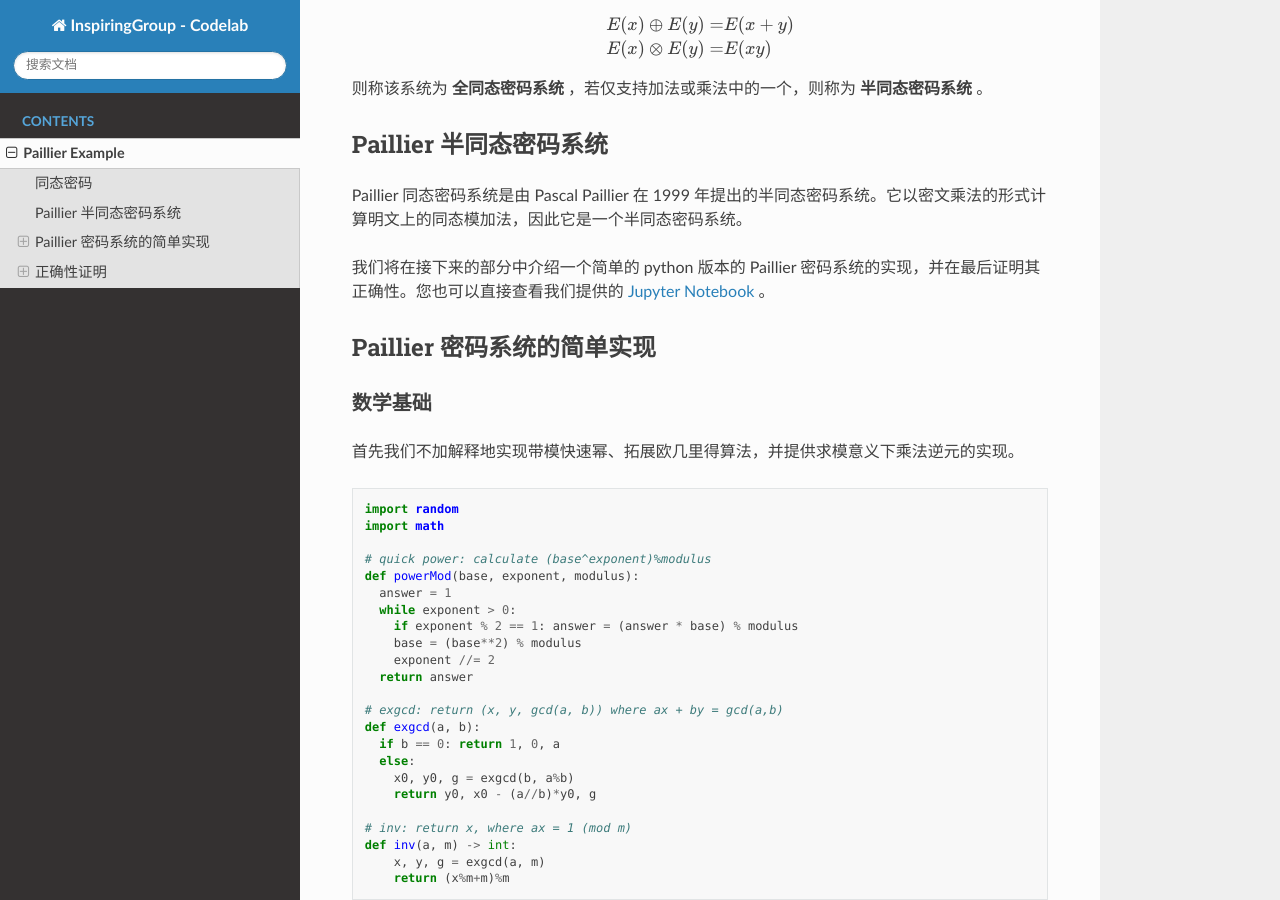
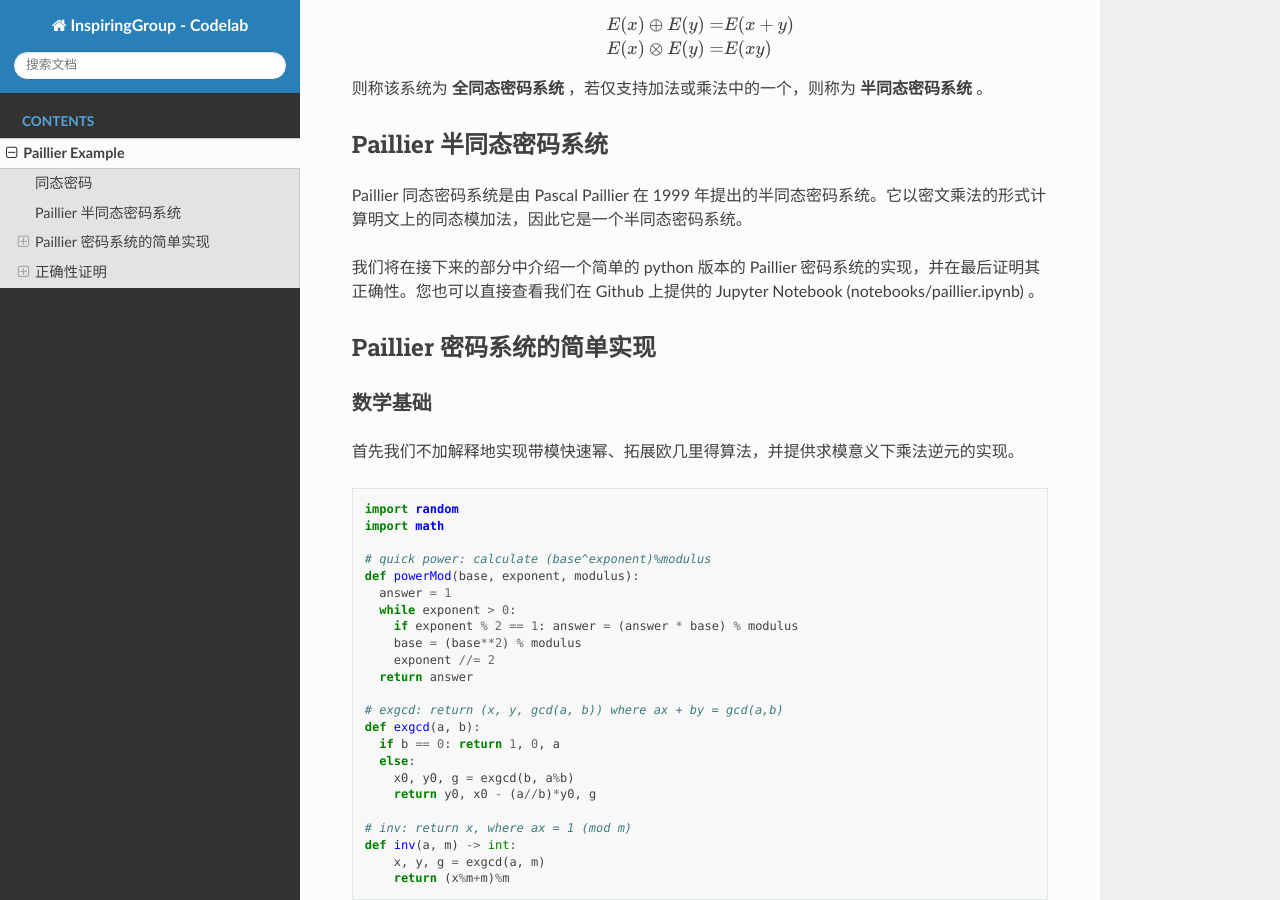
Before and after one commit to 1286482110/InspiringGroup-Codelab, a Sphinx documentation site: the page built from docs/source/paillier/paillier.rst, in a window 1280 px wide and 900 px high, scrolled down 484 px. Built offline with Sphinx 7.4.7 and the Read the Docs theme 2.0.0, drawn with Linux system fonts in a browser that asks for light colours; some of the changed text lies outside the part shown.

Commit message:
Remove ipynb link

```diff
--- a/docs/source/paillier/paillier.rst
+++ b/docs/source/paillier/paillier.rst
@@ -30,7 +30,7 @@ Paillier 半同态密码系统
 
 Paillier 同态密码系统是由 Pascal Paillier 在 1999 年提出的半同态密码系统。它以密文乘法的形式计算明文上的同态模加法，因此它是一个半同态密码系统。
 
-我们将在接下来的部分中介绍一个简单的 python 版本的 Paillier 密码系统的实现，并在最后证明其正确性。您也可以直接查看我们提供的 `Jupyter Notebook </../notebooks/paillier.ipynb>`_ 。
+我们将在接下来的部分中介绍一个简单的 python 版本的 Paillier 密码系统的实现，并在最后证明其正确性。您也可以直接查看我们在 Github 上提供的 Jupyter Notebook (notebooks/paillier.ipynb) 。
 
 Paillier 密码系统的简单实现
 ----------------------------------
@@ -160,6 +160,7 @@ Paillier 密码系统的解密步骤：对于密文 :math:`c` ，明文为 :math
 其中 :math:`D(c)` 为解密算法。
 
 .. code:: python
+
   def evalAdd(c1, c2, n):
     return c1 * c2 % (n*n)
 
@@ -193,7 +194,7 @@ Paillier 密码系统的解密步骤：对于密文 :math:`c` ，明文为 :math
   d = decrypt(c3, Lambda, mu, n)
   print(f"Decrypt(c3) = {d} = {m1} + {m2} (mod {n})")
 
-我们提供了与以上代码对应的完整的 `Jupyter Notebook </../notebooks/paillier.ipynb>`_ 以供参阅。
+我们在 Github 仓库中提供了与以上代码对应的完整的 Jupyter Notebook (notebooks/paillier.ipynb) 以供参阅。
 
 正确性证明
 ------------------------
```
